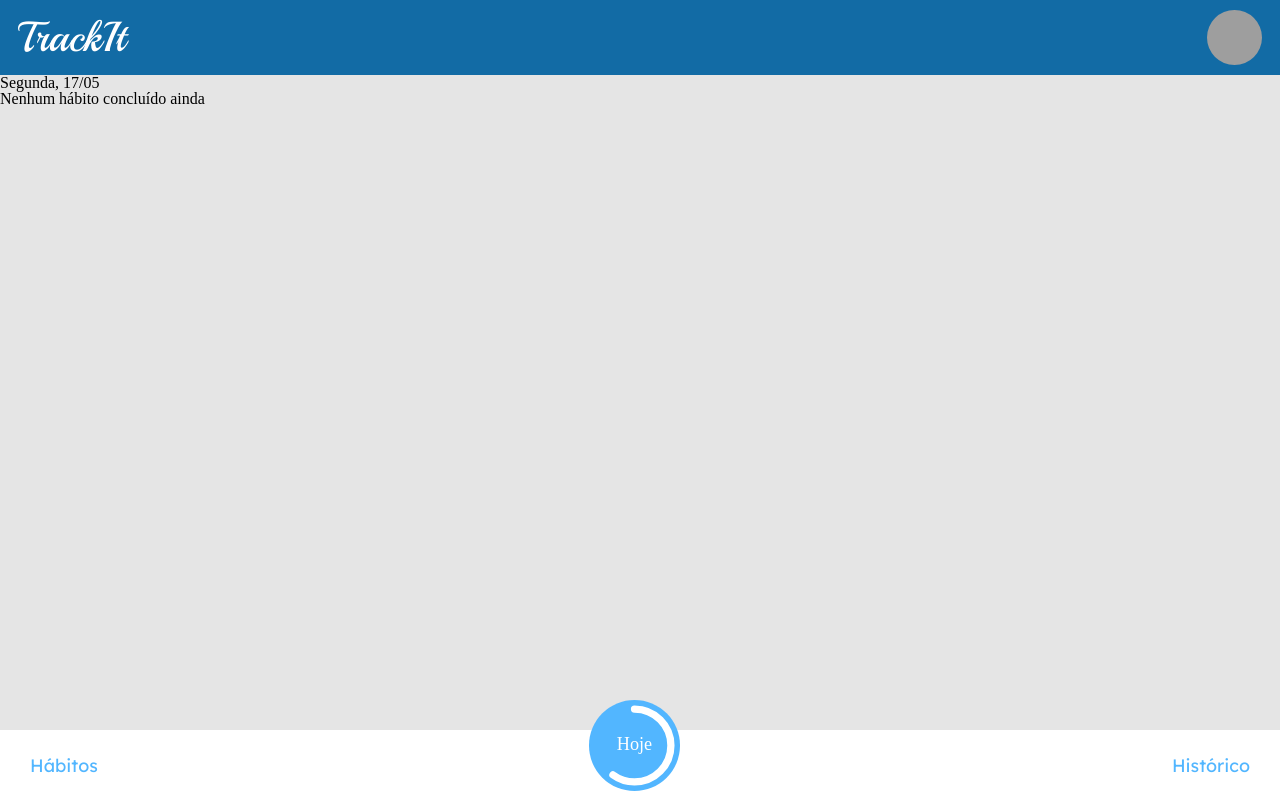
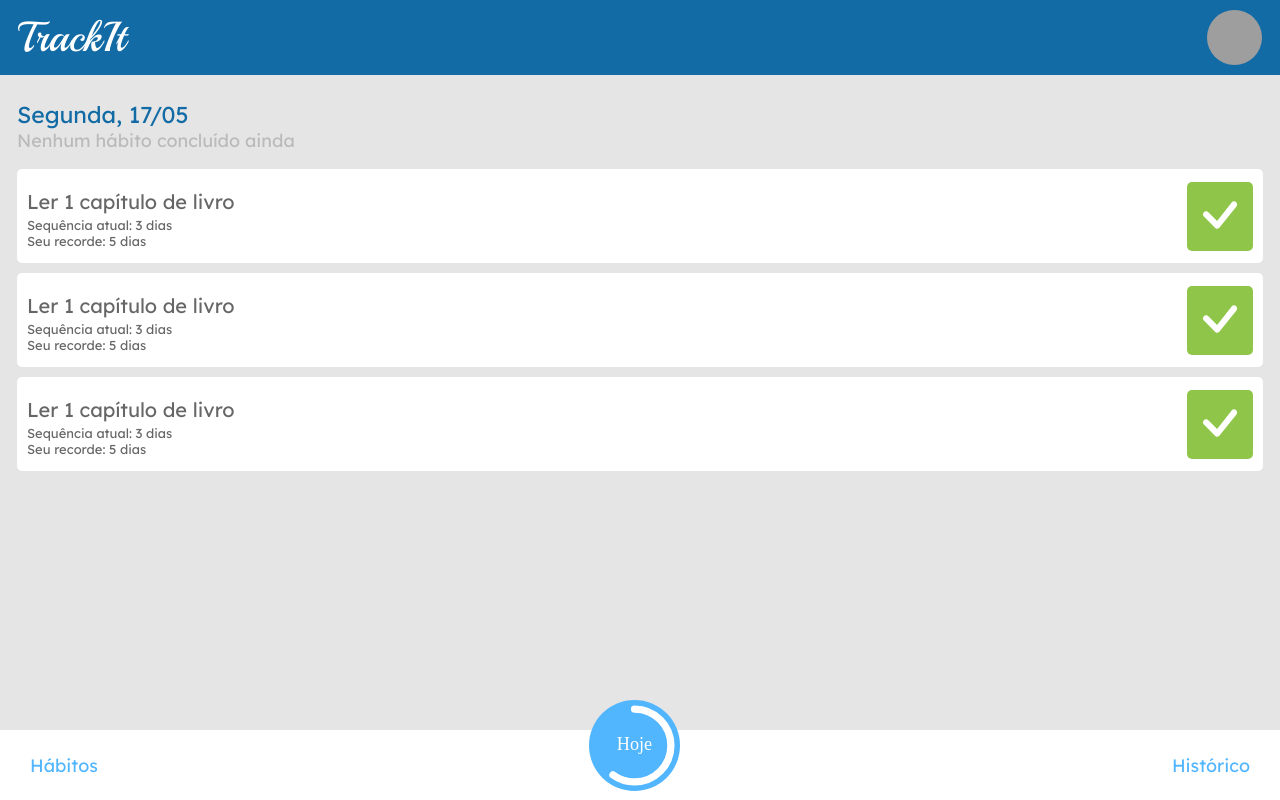
Before and after one commit to JonasTiago/Projeto---TrackIt, a React (Create React App) app: page / in a window 1280 px wide. Built offline with nearby package versions, Linux system fonts and the light colour scheme; grey boxes are pictures that could not be loaded.

Commit message:
Layout: Tela Hoje adicionada

```diff
--- /dev/null
+++ b/src/pages/TodayPage/TodayHabit.js
@@ -0,0 +1,61 @@
+import styled from "styled-components"
+import ceta from "../../assets/images/Vector.svg"
+
+export default function TodayHabit() {
+    return (
+        <TodayHabitStyle>
+            <div>
+                <h4>Ler 1 capítulo de livro</h4>
+                <span>Sequência atual: 3 dias</span>
+                <span>Seu recorde: 5 dias</span>
+            </div>
+            <button><img src={ceta} /></button>
+        </TodayHabitStyle>
+    )
+}
+
+const TodayHabitStyle = styled.div`
+    width:340px;
+    height:94px;
+    background-color:#fff;
+    font-family: 'Lexend Deca',sans-serif;
+    display:flex;
+    justify-content: space-between;
+    padding:13px 10px;
+    margin:0;
+    border-radius:5px;
+
+    div{
+        display:flex;
+        flex-direction:column;
+        width:75%;
+        margin-top:5px;
+
+        h4{
+            font-size:19.98px;
+            color:#666666;
+            margin-bottom:7px;
+            margin-top:0;
+        }
+
+        span{
+            font-size:12.98px;
+            color:#666;
+            margin-bottom: 3px;
+        }
+    }
+
+    button{
+        width:69px;
+        height:69px;
+        border:none;
+        border-radius:5px;
+        margin:0;
+        background-color:#8FC549;
+
+        img{
+            width:35.05px;
+            height:28px;
+        }
+    }
+`
--- a/src/pages/TodayPage/TodayPage.js
+++ b/src/pages/TodayPage/TodayPage.js
@@ -1,11 +1,40 @@
-export default function TodayPage(){
+import styled from "styled-components"
+import TodayHabit from "./TodayHabit"
+
+export default function TodayPage() {
     return (
-        <>
+        <TodayStyle>
             <h3>Segunda, 17/05</h3>
             <span>Nenhum hábito concluído ainda</span>
             <div>
-
+                <TodayHabit />
+                <TodayHabit />
+                <TodayHabit />
             </div>
-        </>
+        </TodayStyle>
     )
 }
+
+const TodayStyle = styled.div`
+    padding:28px 17px;
+    display:flex;
+    flex-direction:column;
+    font-family: 'Lexend Deca',sans-serif;
+    font-weight:400;
+
+    h3{
+        font-size:22.98px;
+        color:#126BA5;
+        margin-bottom: 5px;
+    }
+
+    span{
+        font-size:17.98px;
+        color:#bababa;
+    }
+
+    div{
+        margin:10px auto;
+        width:100%;
+    }
+`
```
Also changed, not shown: src/assets/images/Vector.svg (added).
